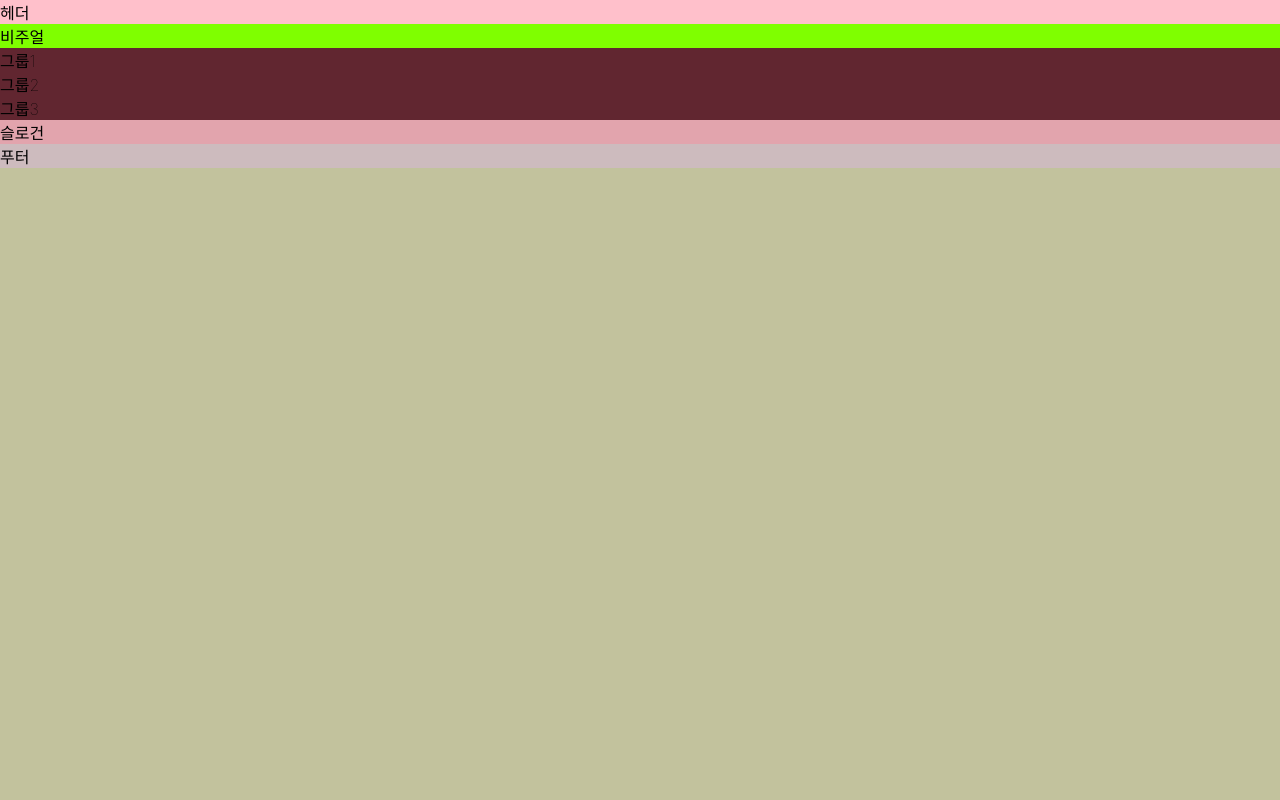
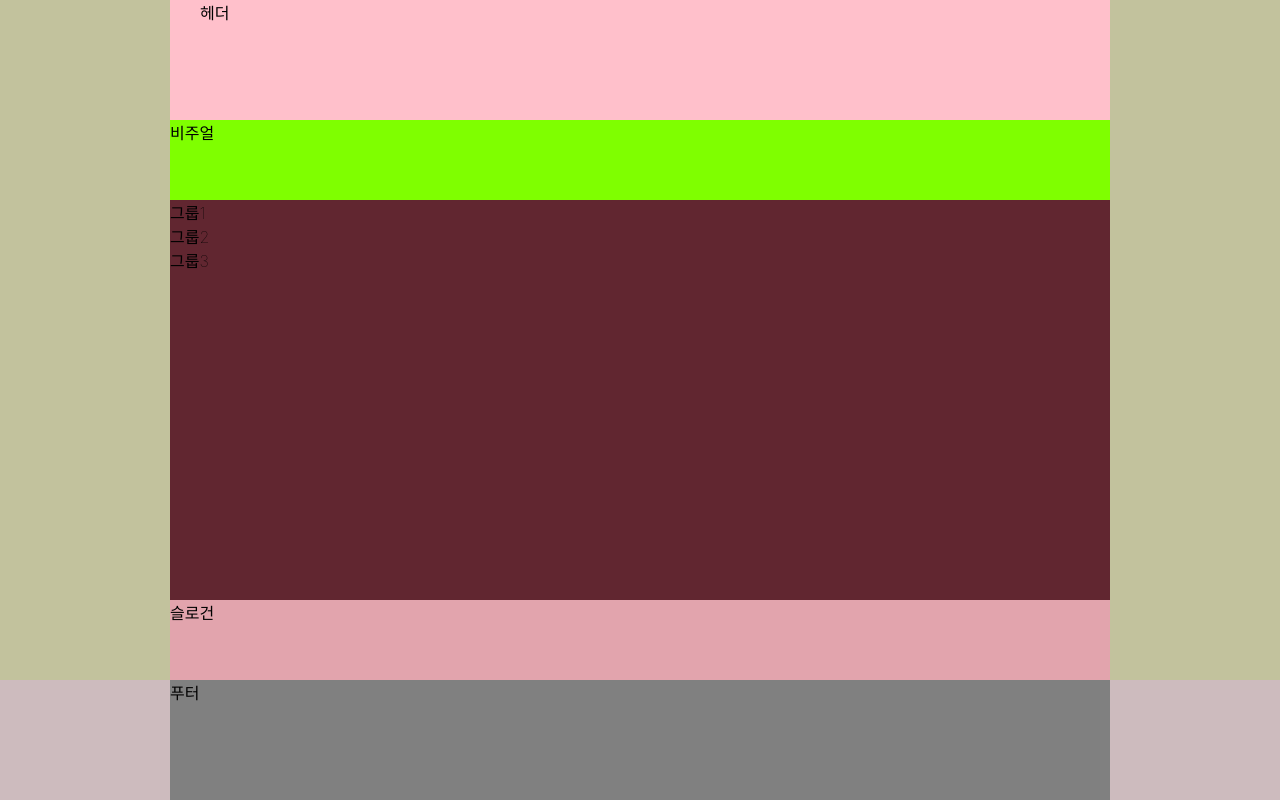
Before and after one commit to bsw98/HTML5, a website: page index.html in a window 1280 px wide. Drawn offline with Linux system fonts and the light colour scheme; a web font is replaced by a local one.

Commit message:
웹카페 레이아웃 구현

```diff
--- a/styles/style.css
+++ b/styles/style.css
@@ -1,25 +1,45 @@
 @import url(./normalize.css);
 @import url(./reset.css);
 
-
+/*본문 스타일 */
 body{
   background: rgb(194, 194, 157);
   font-family: "Pretendard Variable", Pretendard, -apple-system, BlinkMacSystemFont, system-ui, Roboto, "Helvetica Neue", "Segoe UI", "Apple SD Gothic Neo", "Noto Sans KR", "Malgun Gothic", "Apple Color Emoji", "Segoe UI Emoji", "Segoe UI Symbol", sans-serif;
   font-weight: 100;
 }
 /* 쉬프트 + 알트 + 위아래 방향키 누르면 복제가 됨*/
+/* 레이아웃 */
+.header, .visual, .main, .slogan, .footer-inner{
+    width: 940px;
+    margin:0 auto;
+    box-sizing: border-box;
+}
+/* 헤더 */
 .header{
   background: pink;
+  padding:0 30px;
+  height: 15vh;
 }
+/* 비주얼 */
 .visual{
   background: chartreuse;
+  height: 10vh;
 }
+/* 메인 */
 .main{
   background: rgb(97, 38, 48);
+  height: 50vh;
 }
+/* 슬로건 */
 .slogan{
   background: rgb(226, 164, 173);
+  height: 10vh;
 }
+/* 푸터 */
 .footer{
   background: rgb(205, 187, 190);
 }
+.footer-inner{
+  background: gray;
+  height: 15vh;
+}
```
